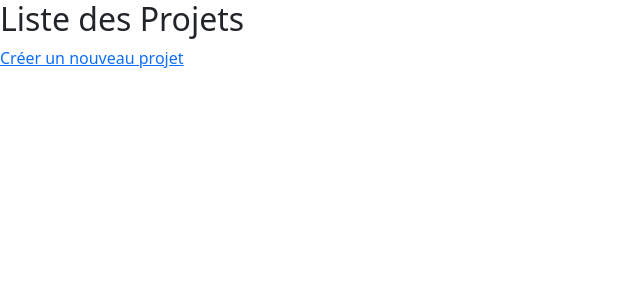
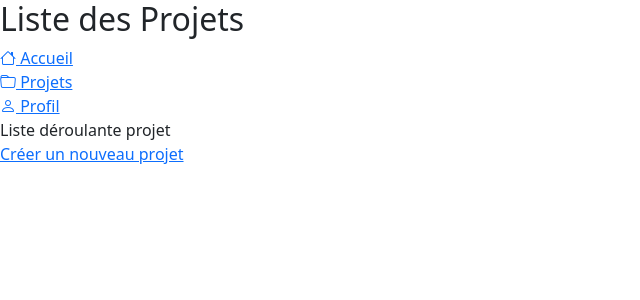
Before and after one commit to armanceau/TaskFlow, a Vue app in the folder frontend/my-app/: page /projets in a window 1280 px wide. Shown: the top 300 px of the page, without its empty margins (0-640 px from the left). Built offline with nearby package versions, Linux system fonts and the light colour scheme.

Commit message:
Ajout du composant nav + composant projet pour la liste des prrojets

```diff
--- /dev/null
+++ b/frontend/my-app/src/components/Nav.vue
@@ -0,0 +1,22 @@
+<template>
+    <div>
+        <div>
+            <a href="/">
+                <i class="bi bi-house"></i> Accueil
+            </a>
+        </div>
+        <div>
+            <a href="/projets">
+                <i class="bi bi-folder"></i> Projets
+            </a>
+        </div>
+        <div>
+            <a href="#">
+                <i class="bi bi-person"></i> Profil
+            </a>
+        </div>
+        <div>
+            Liste déroulante projet
+        </div>
+    </div>
+</template>
--- a/frontend/my-app/src/components/ProjetItem.vue
+++ b/frontend/my-app/src/components/ProjetItem.vue
@@ -1,13 +1,15 @@
-<!-- src/components/ProjectItem.vue -->
-<template>
-  <div>
-    <h3>{{ project.name }}</h3>
-    <p>{{ project.description }}</p>
-  </div>
-</template>
-
 <script>
 export default {
-  props: ['projet']
+    props: {
+        nom: String,
+        _id: Number,
+        description: String,
+        dateCreation: String
+    }
 };
 </script>
+
+<template>
+    {{ nom }} | {{ _id }} {{ description }} {{ dateCreation }}
+    <a :href="`/projet/${_id}`" class="btn btn-primary mb-3">Voir le projet</a>
+</template>
--- a/frontend/my-app/src/views/ProjetListeView.vue
+++ b/frontend/my-app/src/views/ProjetListeView.vue
@@ -1,6 +1,8 @@
 <script setup>
 import { ref, onMounted } from 'vue';
 import { fetchProjets } from '../services/projetService';
+import Nav from '../components/Nav.vue';
+import ProjetItem from '../components/ProjetItem.vue';
 
 const projets = ref([]);
 
@@ -13,12 +15,18 @@ projets.value = await fetchProjets();
 <template>
 <div>
 	<h2>Liste des Projets</h2>
+	<Nav></Nav>
 
 	<a href="/add-projet">Créer un nouveau projet</a>
 
 	<ul v-if="projets.length > 0">
 		<li v-for="(projet, index) in projets" :key="index">
-			{{ projet.nom }} | {{ projet._id }} {{ projet.description }} {{ projet.dateCreation }} <a :href="`/projet/${projet._id}`" class="btn btn-primary mb-3">Voir le projet</a>
+			<ProjetItem
+                :nom="projet.nom"
+                :_id="projet._id"
+                :description="projet.description"
+                :dateCreation="projet.dateCreation"
+            />
 		</li>
 	</ul>
 </div>
```
